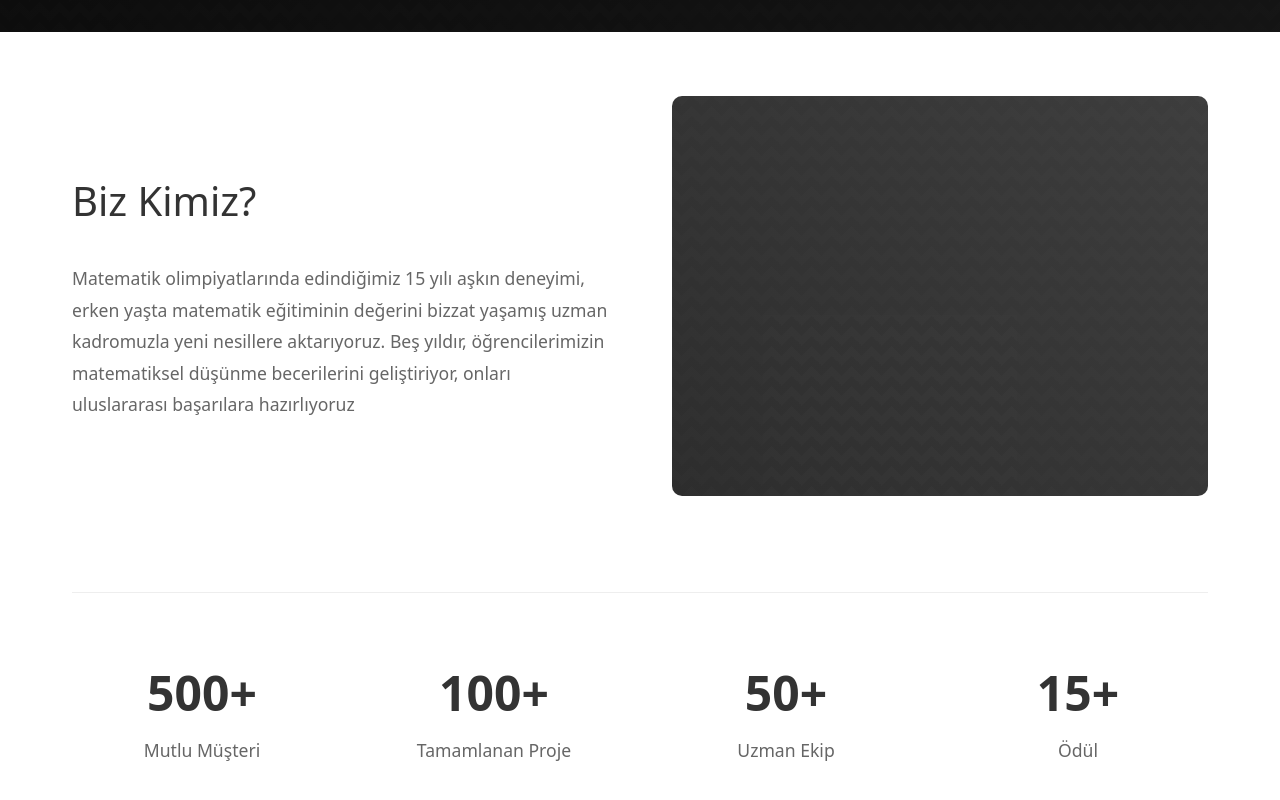
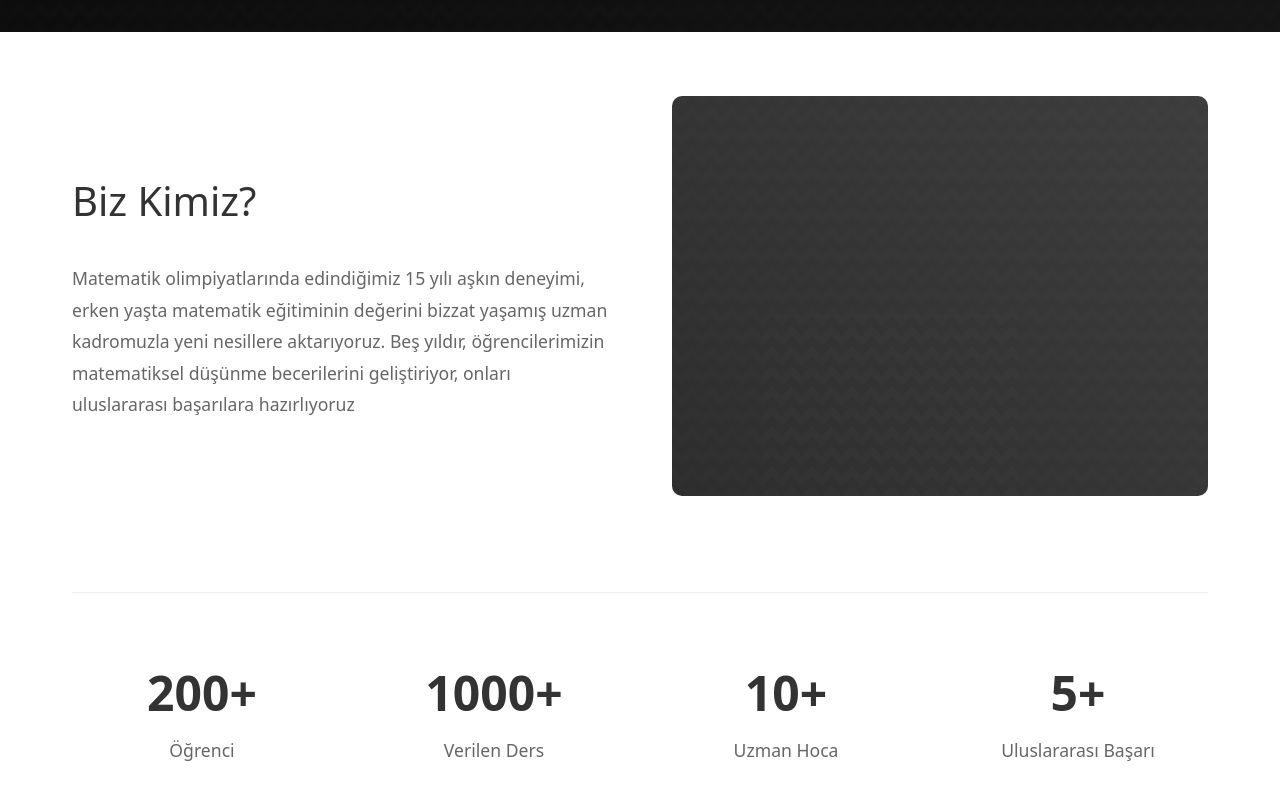
Before and after one commit to alifuatakbas/e-math-frontend, a Next.js app: page /hakkimizda in a window 1280 px wide. Shown: the part 448-1248 px from the top of the page. Built offline with nearby package versions, Linux system fonts and the light colour scheme.

Commit message:
Update page.tsx

```diff
--- a/app/hakkimizda/page.tsx
+++ b/app/hakkimizda/page.tsx
@@ -69,20 +69,20 @@ const AboutUs = () => {
 
           <section className={styles.numbersSection}>
             <div className={styles.numberBox}>
-              <span className={styles.number}>500+</span>
-              <span className={styles.label}>Mutlu Müşteri</span>
+              <span className={styles.number}>200+</span>
+              <span className={styles.label}>Öğrenci</span>
             </div>
             <div className={styles.numberBox}>
-              <span className={styles.number}>100+</span>
-              <span className={styles.label}>Tamamlanan Proje</span>
+              <span className={styles.number}>1000+</span>
+              <span className={styles.label}>Verilen Ders</span>
             </div>
             <div className={styles.numberBox}>
-              <span className={styles.number}>50+</span>
-              <span className={styles.label}>Uzman Ekip</span>
+              <span className={styles.number}>10+</span>
+              <span className={styles.label}>Uzman Hoca</span>
             </div>
             <div className={styles.numberBox}>
-              <span className={styles.number}>15+</span>
-              <span className={styles.label}>Ödül</span>
+              <span className={styles.number}>5+</span>
+              <span className={styles.label}>Uluslararası Başarı</span>
             </div>
           </section>
         </div>
```
